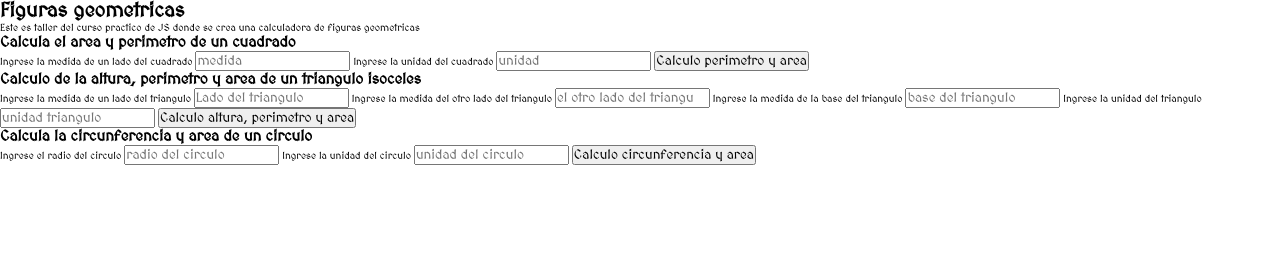
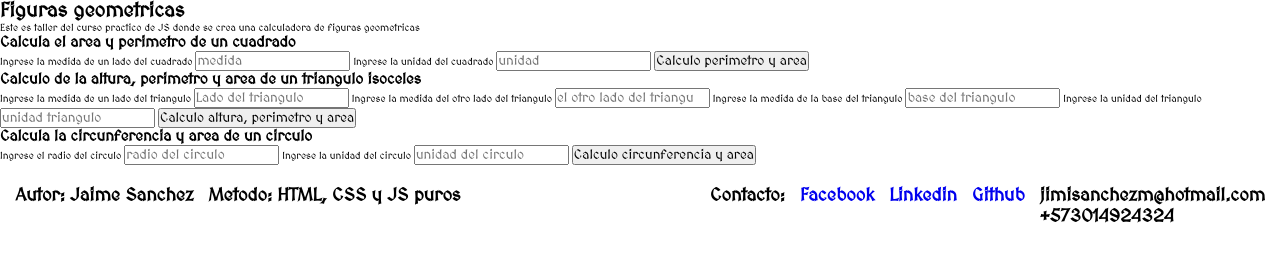
Before and after one commit to josanchezm/curso_practico_js, a plain HTML site: page figuras.html in a window 1280 px wide. Drawn offline with Linux system fonts and the light colour scheme.

Commit message:
cambios en el footer

```diff
--- a/figuras.html
+++ b/figuras.html
@@ -57,6 +57,19 @@
             <button type="button" onclick="calculoCirculo()">Calculo circunferencia y area</button>
         </form>
     </section>
+    <footer>
+        <ul class="footer-left">
+            <li>Autor: Jaime Sanchez</li>
+            <li>Metodo: HTML, CSS y JS puros</li>
+        </ul>
+        <ul class="footer-right">
+            <li>Contacto:</li>
+            <li><a href="https://www.facebook.com/rainy697/">Facebook</a></li>
+            <li><a href="https://www.linkedin.com/in/jaime-orlando-s%C3%A1nchez-mendieta-4bba6b1a1/">Linkedin</a></li>
+            <li><a href="https://github.com/josanchezm">Github</a></li>
+            <li>jimisanchezm@hotmail.com <br> +573014924324</li>
+        </ul>
+    </footer>
     <script src="./figuras.js"></script>
 </body>
 </html>
--- a/style.css
+++ b/style.css
@@ -8,3 +8,28 @@
 html {
     font-size: 62.5%;
 }
+
+footer {
+    margin-top: 20px;
+    display: flex;
+    justify-content: space-between;
+    font-size: 1.8rem;
+    font-weight: bold;
+}
+
+footer ul {
+    display: flex;
+    list-style: none;
+}
+
+.footer-left li {
+    margin-left: 15px;
+}
+
+.footer-right li {
+    margin-right: 15px;
+}
+
+footer ul li a {
+    text-decoration: none;
+}
```
